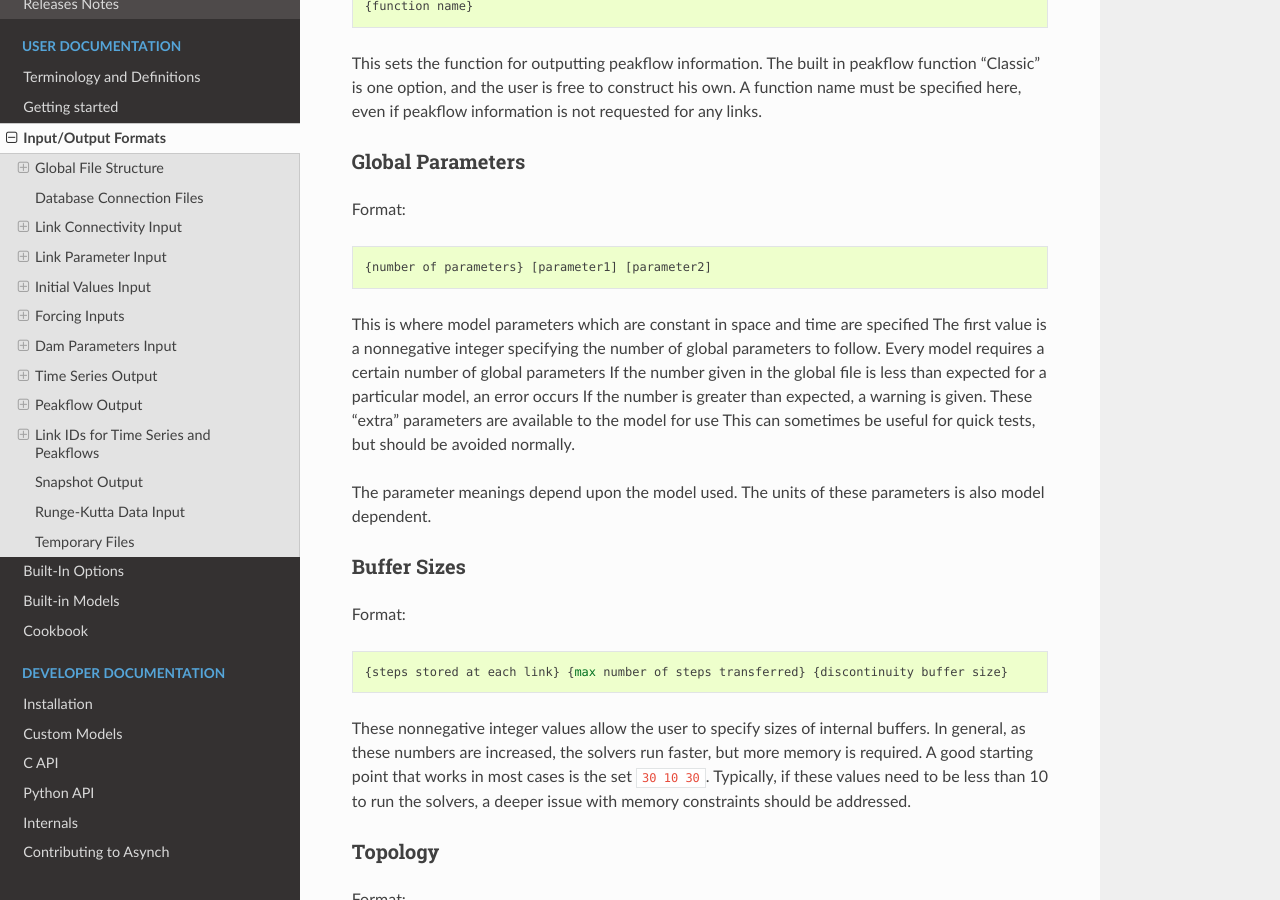
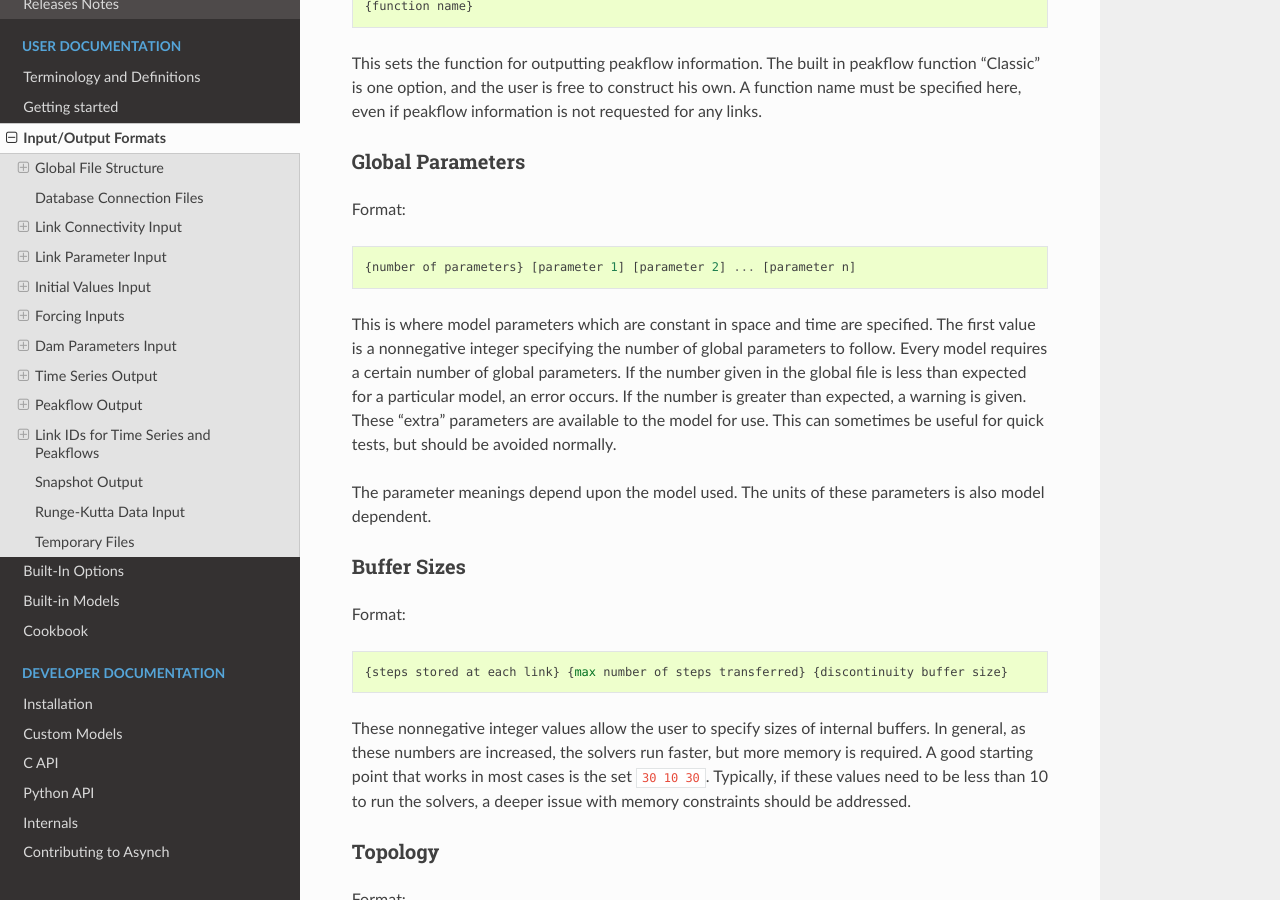
Before and after one commit to njadid/asynch_py, a Sphinx documentation site: the page built from docs/input_output.rst, in a window 1280 px wide and 900 px high, scrolled down 3799 px. Built offline with Sphinx 7.4.7 and the Read the Docs theme 2.0.0, drawn with Linux system fonts in a browser that asks for light colours.

Commit message:
Update input_output.rst

```diff
--- a/docs/input_output.rst
+++ b/docs/input_output.rst
@@ -181,9 +181,9 @@ Format:
 
 ::
 
-  {number of parameters} [parameter1] [parameter2]
+  {number of parameters} [parameter 1] [parameter 2] ... [parameter n]
 
-This is where model parameters which are constant in space and time are specified The first value is a nonnegative integer specifying the number of global parameters to follow. Every model requires a certain number of global parameters If the number given in the global file is less than expected for a particular model, an error occurs If the number is greater than expected, a warning is given. These "extra" parameters are available to the model for use This can sometimes be useful for quick tests, but should be avoided normally.
+This is where model parameters which are constant in space and time are specified. The first value is a nonnegative integer specifying the number of global parameters to follow. Every model requires a certain number of global parameters. If the number given in the global file is less than expected for a particular model, an error occurs. If the number is greater than expected, a warning is given. These "extra" parameters are available to the model for use. This can sometimes be useful for quick tests, but should be avoided normally.
 
 The parameter meanings depend upon the model used. The units of these parameters is also model dependent.
 
```
